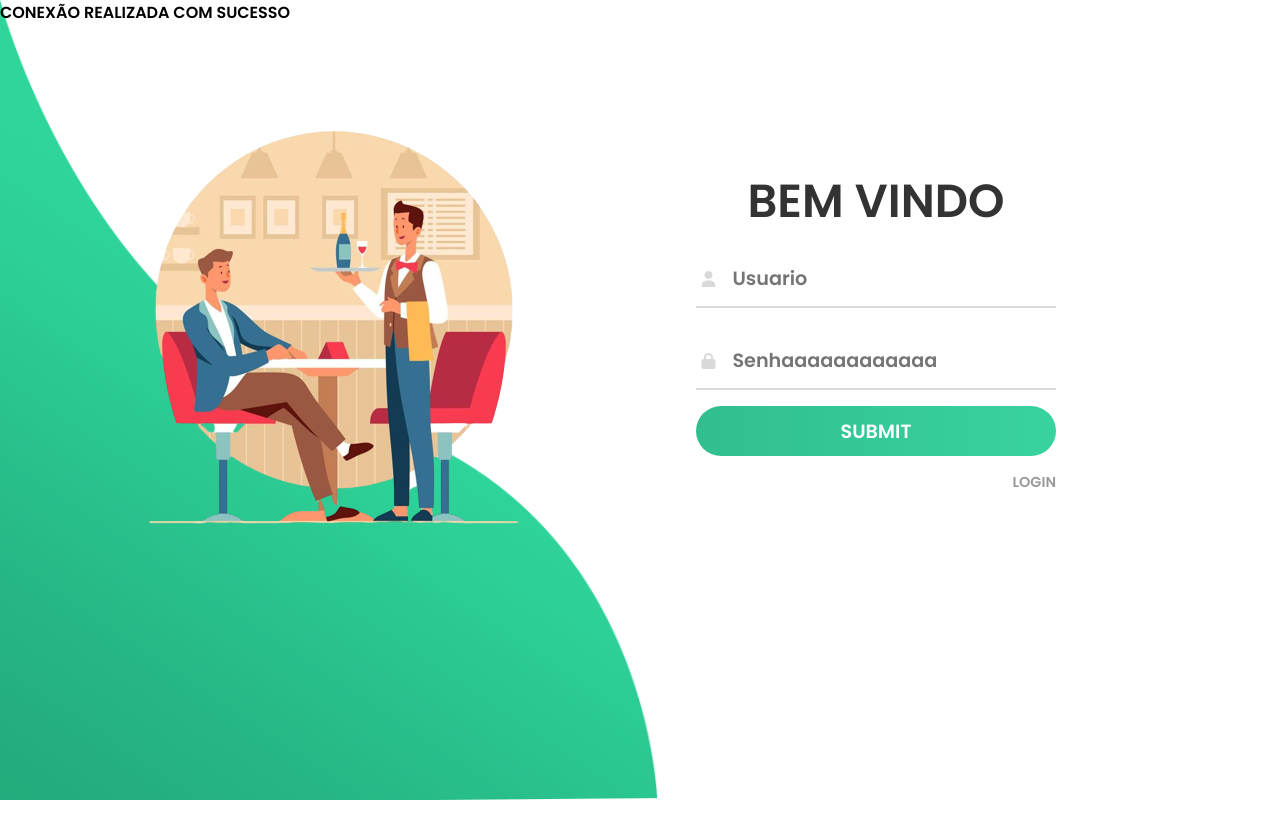
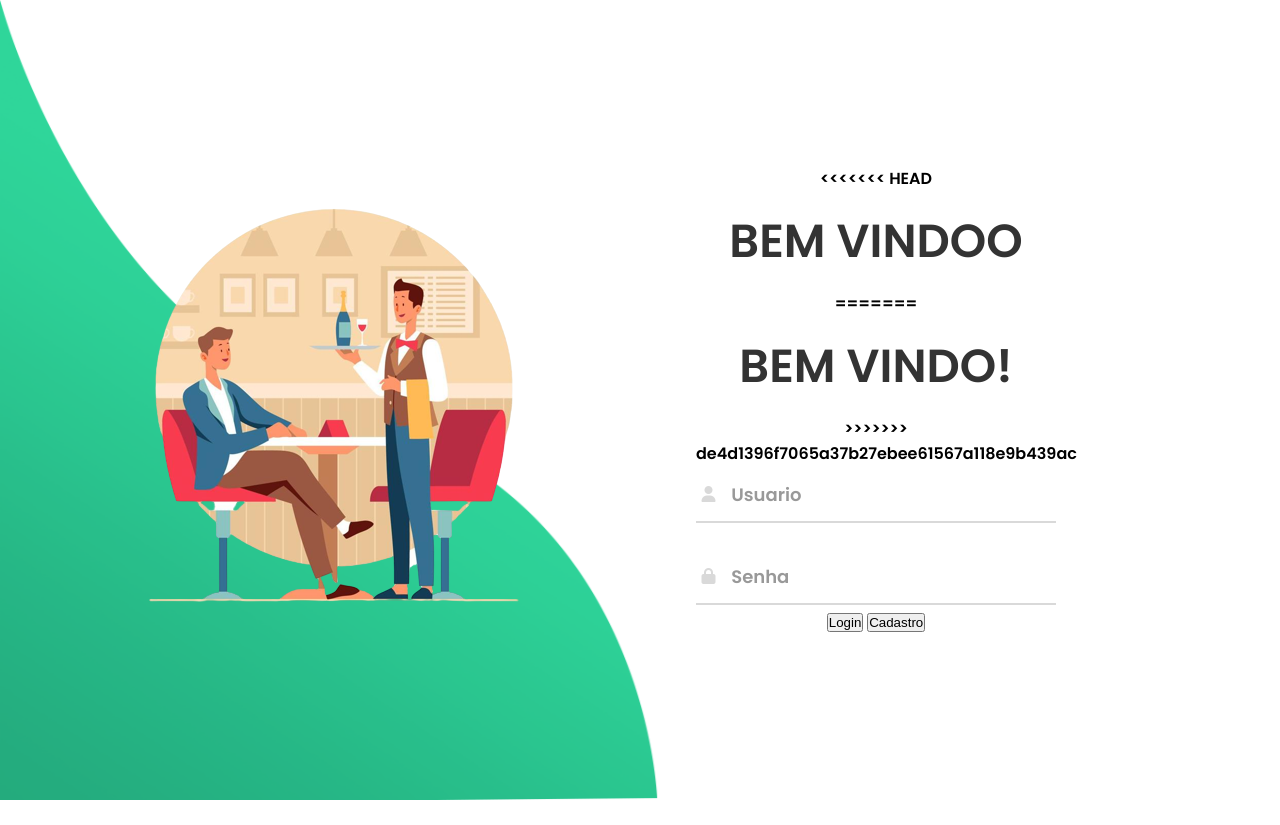
Before and after one commit to PabloDantasDev/Papper-AWEB, a PHP site: page / in a window 1280 px wide. After the commit the page ends 800 px from the top, so only its background shows below. Run offline with PHP 8.4, Linux system fonts and the light colour scheme; some libraries are stand-ins or nearby versions.

Commit message:
Update index.php
wdawdawdawd

```diff
--- a/index.php
+++ b/index.php
@@ -1,35 +1,37 @@
-<?php
-
-require('database/conn.php');
-
-?>
 
 <!DOCTYPE html>
 <html>
 <head>
-	<title>Login</title>
+	<title>Animated Login Form</title>
 	<link rel="stylesheet" href="css/style.css">
 	<link href="https://fonts.googleapis.com/css?family=Poppins:600&display=swap" rel="stylesheet">
 	<script src="https://kit.fontawesome.com/a81368914c.js"></script>
 	<meta name="viewport" content="width=device-width, initial-scale=1">
 </head>
 <body>
+
+
+
 	<img class="wave" src="img/wave.png">
 	<div class="container">
 		<div class="img">
 			<img src="img/g1.png">
 		</div>
 		<div class="login-content">
-			<form action="index.html">
+			<form id="casdastro-form" method="post">
 
-				<h2 class="title">Bem vindo</h2>
+<<<<<<< HEAD
+				<h2 class="title">Bem vindoo</h2>
+=======
+				<h2 class="title">bem Vindo!</h2>
+>>>>>>> de4d1396f7065a37b27ebee61567a118e9b439ac
            		<div class="input-div one">
            		   <div class="i">
            		   		<i class="fas fa-user"></i>
            		   </div>
            		   <div class="div">
-
-           		   		<input type="text" placeholder="Usuario" class="input">
+           		   		<h5>Usuario</h5>
+           		   		<input type="text" name="username" class="input">
            		   </div>
            		</div>
            		<div class="input-div pass">
@@ -37,15 +39,76 @@ require('database/conn.php');
            		    	<i class="fas fa-lock"></i>
            		   </div>
            		   <div class="div">
-
-           		    	<input type="password" placeholder="Senhaaaaaaaaaaaa" class="input">
+           		    	<h5>Senha</h5>
+           		    	<input type="password" name="password" class="input">
             	   </div>
             	</div>
+				<?php
+// Configuração do banco de dados
+$servername = "localhost";
+$username = "root";
+$password = "";
+$dbname = "usuarios";
 
-            	<input type="submit" class="btn" ><a href="views/home.php">LOGIN</input>
+// Cria a conexão
+$conn = new mysqli($servername, $username, $password, $dbname);
+
+// Verifica se a conexão foi estabelecida corretamente
+if ($conn->connect_error) {
+  die("Erro ao conectar ao banco de dados: " . $conn->connect_error);
+}
+
+// Verifica se o formulário de login foi enviado
+if (isset($_POST['login'])) {
+  $username = strip_tags($_POST['username']);
+  $password = strip_tags($_POST['password']);
+
+  // Consulta o banco de dados para verificar as credenciais do usuário
+  $sql = "SELECT * FROM cadastro WHERE nome='$username' AND senha='$password'";
+  $result = $conn->query($sql);
+
+  if ($result->num_rows == 1) {
+    // Login bem-sucedido
+    echo "Login efetuado com sucesso!";
+  } else {
+    // Login falhou
+    echo "Usuário ou senha inválidos.";
+  }
+}
+
+// Verifica se o formulário de cadastro foi enviado
+if (isset($_POST['cadastro'])) {
+  $username = $_POST['username'];
+  $password = $_POST['password'];
+
+  // Verifica se o usuário já existe no banco de dados
+  $sql = "SELECT * FROM cadastro WHERE nome='$username'";
+  $result = $conn->query($sql);
+
+  if ($result->num_rows > 0) {
+    // Usuário já cadastrado
+    echo "Usuário já cadastrado.";
+  } else {
+    // Insere o novo usuário no banco de dados
+    $sql = "INSERT INTO cadastro (nome,senha) VALUES ('$username', '$password')";
+    if ($conn->query($sql) === TRUE) {
+      echo "Usuário cadastrado com sucesso!";
+    } else {
+      echo "Erro ao cadastrar usuário: " . $conn->error;
+    }
+  }
+}
+
+$conn->close();
+?>
+
+            	<input type="submit" name="login"  value="Login">
+				<input type="submit" name="cadastro"  value="Cadastro">
             </form>
         </div>
     </div>
     <script type="text/javascript" src="../js/main.js"></script>
+
+
 </body>
 </html>
```
